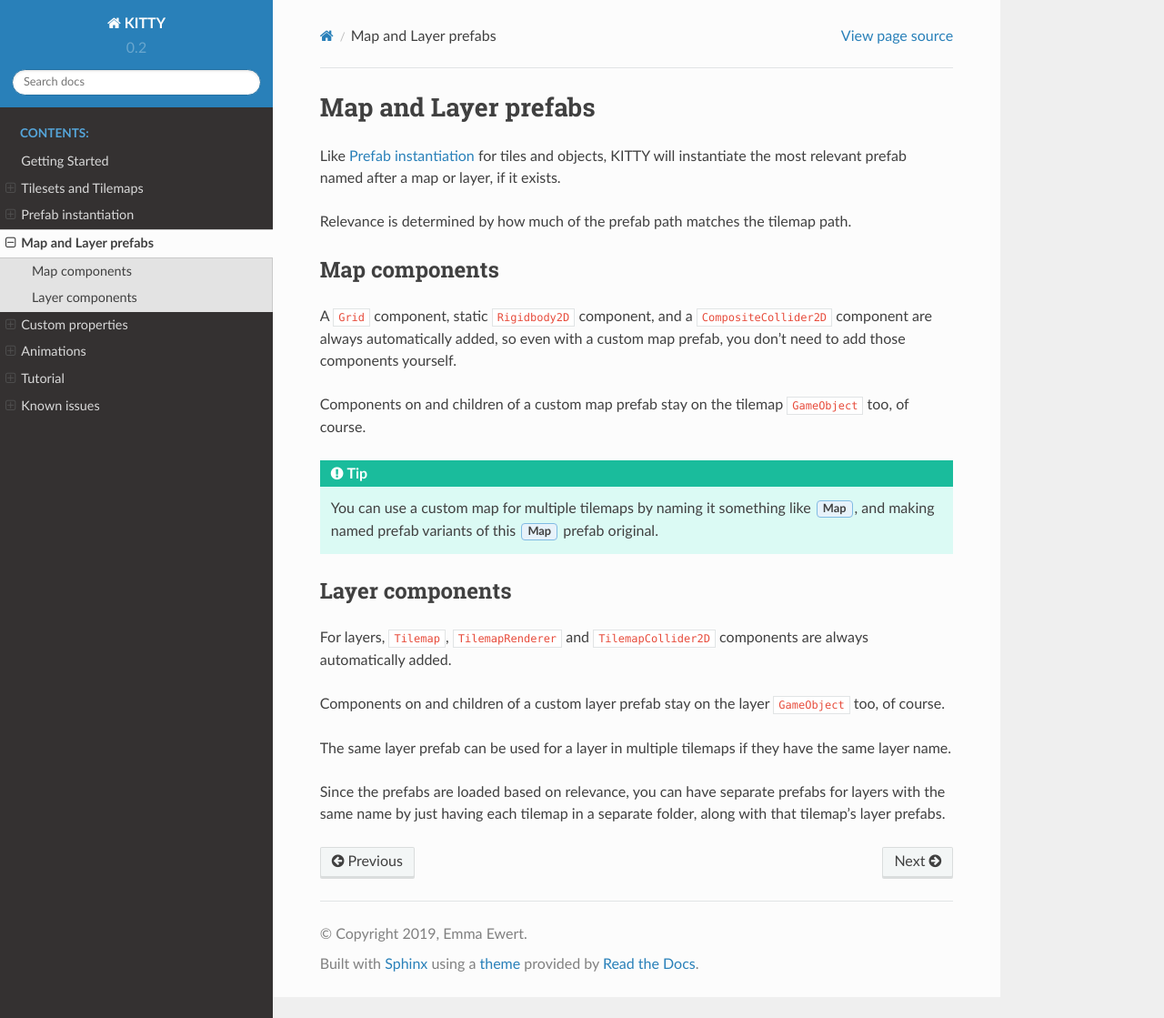
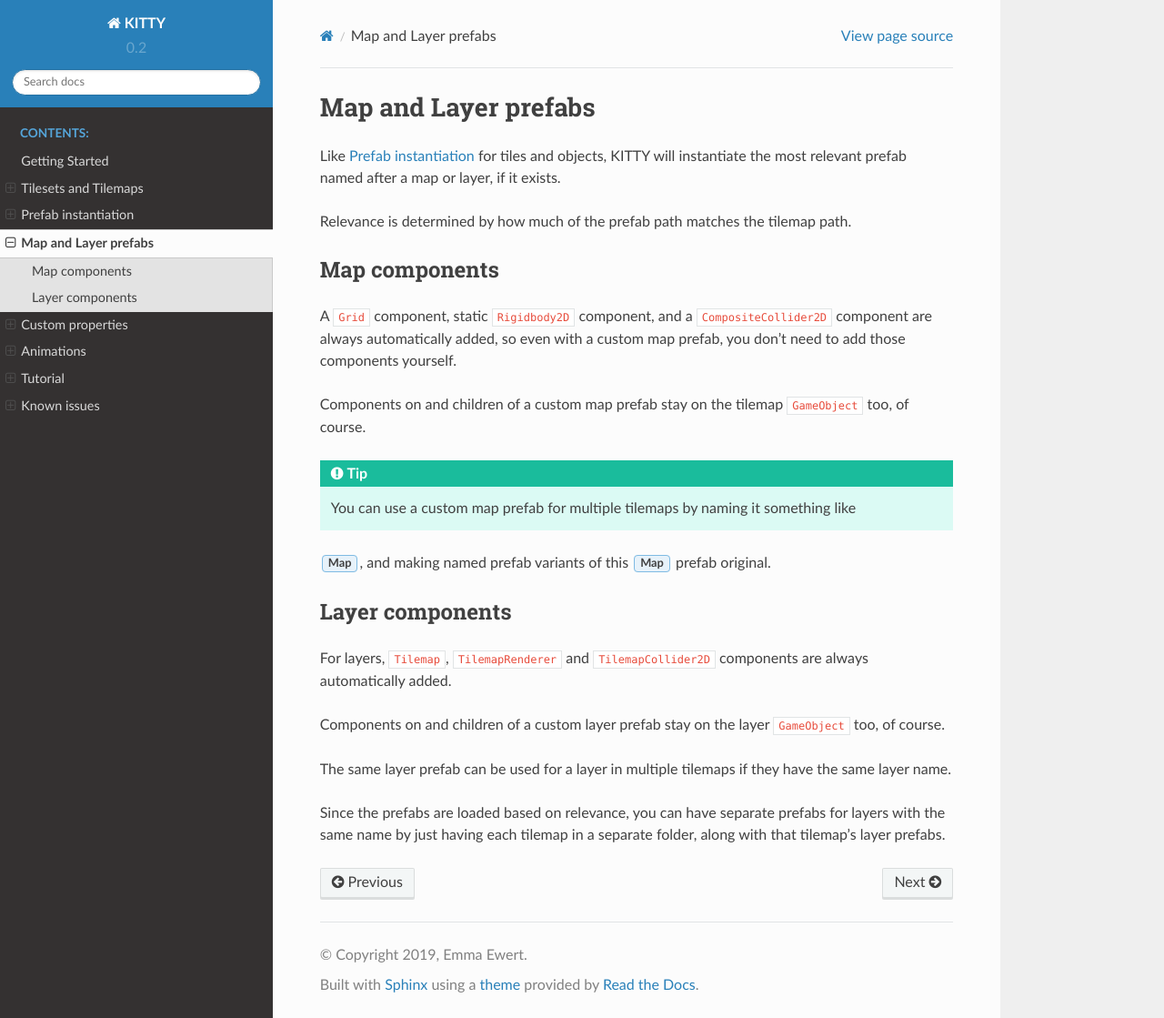
Before and after one commit to EmmaEwert/KITTY, a Sphinx documentation site: the page built from docs/manual/map_and_layer_prefabs.rst, in a window 1280 px wide and 1119 px high. Shown: the whole window at 91% size. Built offline with Sphinx 7.4.7 and the Read the Docs theme 2.0.0, drawn with Linux system fonts in a browser that asks for light colours.

Commit message:
Fix typo in Map and Layer prefabs documentation

```diff
--- a/docs/manual/map_and_layer_prefabs.rst
+++ b/docs/manual/map_and_layer_prefabs.rst
@@ -18,8 +18,8 @@ yourself.
 
 Components on and children of a custom map prefab stay on the tilemap ``GameObject`` too, of course.
 
-.. Tip:: You can use a custom map for multiple tilemaps by naming it something like :guilabel:`Map`,
-	and making named prefab variants of this :guilabel:`Map` prefab original.
+.. Tip:: You can use a custom map prefab for multiple tilemaps by naming it something like
+:guilabel:`Map`, and making named prefab variants of this :guilabel:`Map` prefab original.
 
 
 Layer components
```
